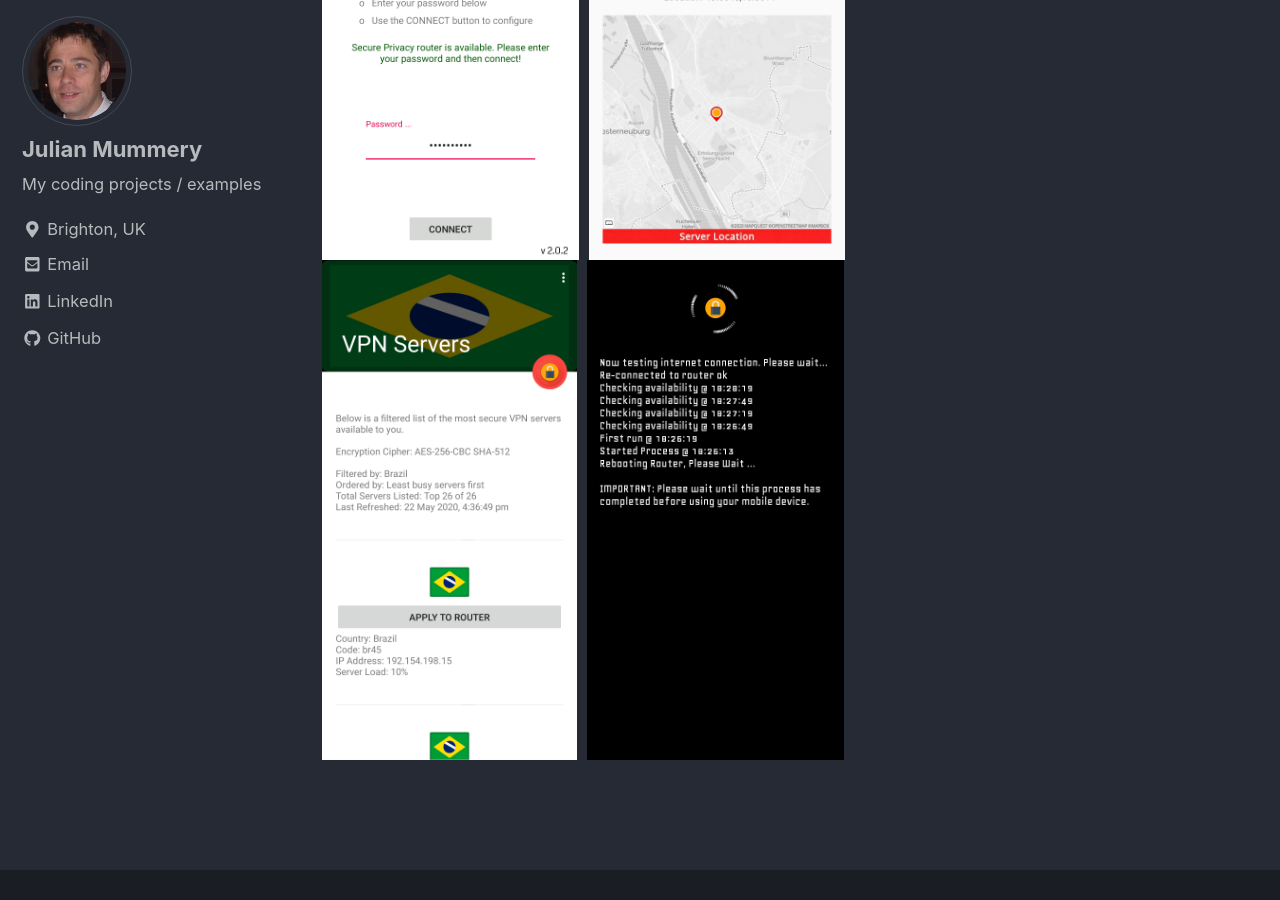
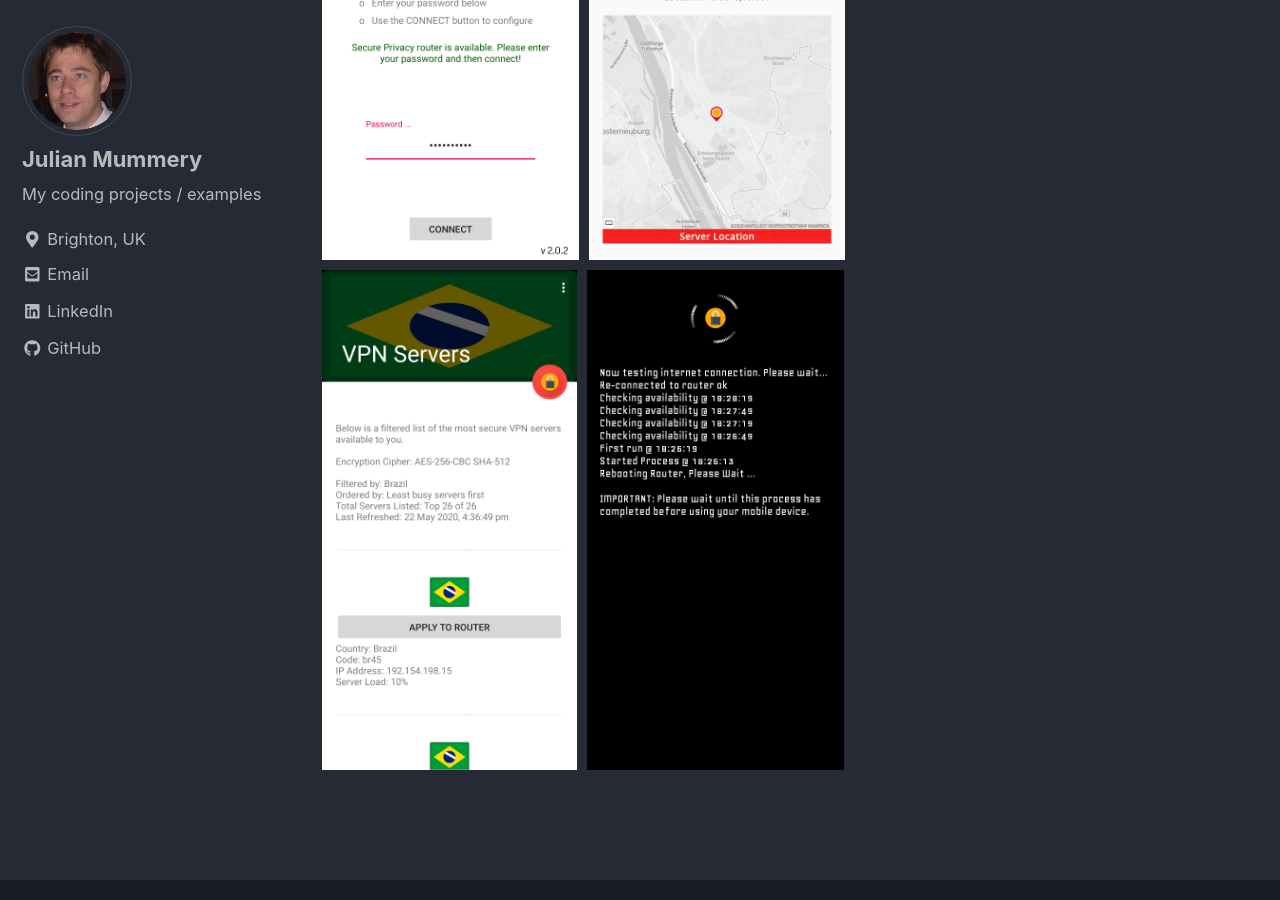
Before and after one commit to julianmummery/julianmummery.github.io, a Jekyll site: the page built from _pages/software.md, in a window 1280 px wide and 900 px high, scrolled down 2215 px. Built offline with Jekyll 4.4.1, drawn with Linux system fonts in a browser that asks for light colours; nearby versions of some CDN libraries.

Commit message:
Update software.md

```diff
--- a/_pages/software.md
+++ b/_pages/software.md
@@ -31,5 +31,5 @@
 
 <span style="float: left;"><img style="height:500px; object-fit: contain;" alt="Secure Privacy Screenshot 1" src="/assets/images/Software-SecurePrivacy-1.png" /></span>
 <span style="float: left; padding-left: 10px;"><img style="height:500px; object-fit: contain;" alt="Secure Privacy Screenshot 2" src="/assets/images/Software-SecurePrivacy-2.png" /></span>
-<span style="float: left;"><img style="height:500px; object-fit: contain;" alt="Secure Privacy Screenshot 3" src="/assets/images/Software-SecurePrivacy-3.png" /></span>
-<span style="float: left; padding-left: 10px;"><img style="height:500px; object-fit: contain;" alt="Secure Privacy Screenshot 4" src="/assets/images/Software-SecurePrivacy-4.png" /></span>
+<span style="float: left; padding-top: 10px;"><img style="height:500px; object-fit: contain;" alt="Secure Privacy Screenshot 3" src="/assets/images/Software-SecurePrivacy-3.png" /></span>
+<span style="float: left; padding-left: 10px; padding-top: 10px;"><img style="height:500px; object-fit: contain;" alt="Secure Privacy Screenshot 4" src="/assets/images/Software-SecurePrivacy-4.png" /></span>
```
